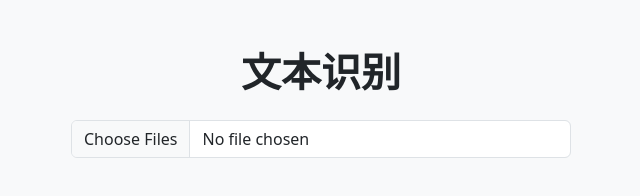
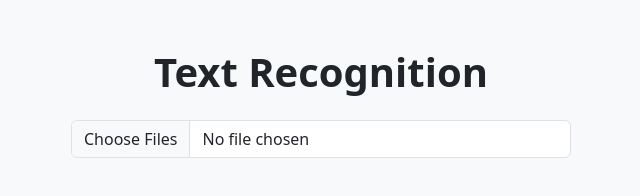
Before and after one commit to limjiajun/TextRecognition, a plain HTML site: page index.html in a window 1280 px wide. Shown: the whole page, without its empty margins (319-959 px from the left). Drawn offline with nearby package versions, Linux system fonts and the light colour scheme.

Commit message:
Update index.html

```diff
--- a/index.html
+++ b/index.html
@@ -64,7 +64,7 @@
 <body class="bg-light">
     <div class="container py-5">
         <div class="text-center mb-4">
-            <h1 class="fw-bold">文本识别</h1>
+            <h1 class="fw-bold">Text Recognition</h1>
         </div>
 
         <div class="mb-4 text-center">
```
